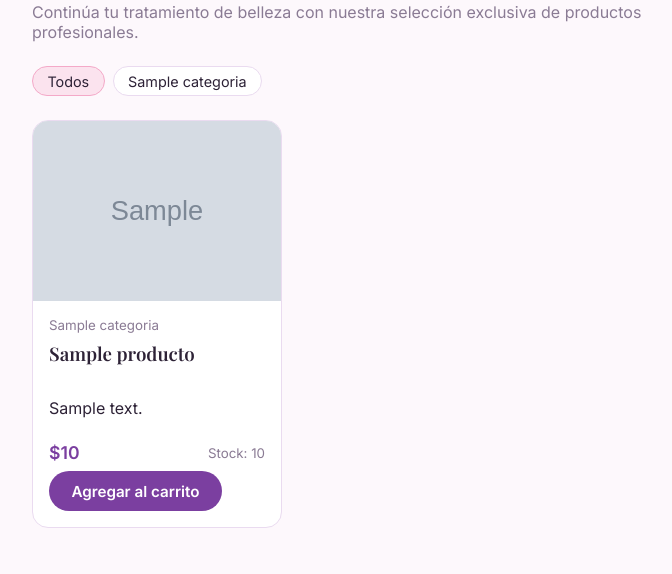
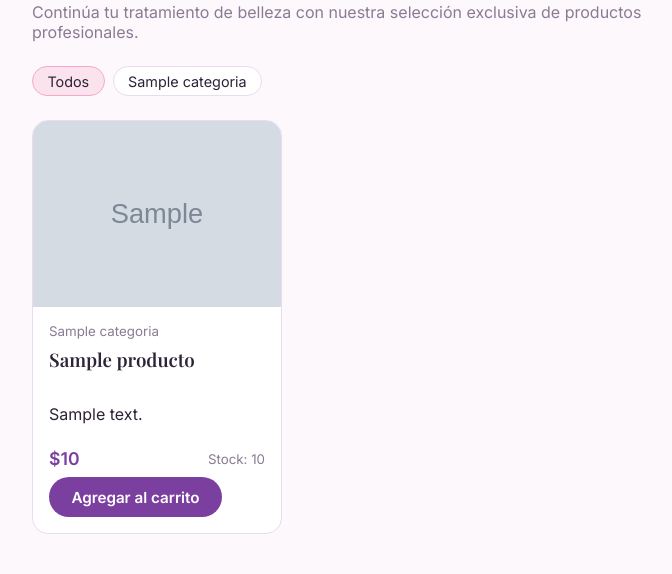
Before and after one commit to Varconbas/Prueba3-Backend, a Django app: page / in a window 1280 px wide. Shown: the part 199-773 px from the top of the page, without its empty margins (78-750 px from the left). Run offline with Django 5.2, Linux system fonts and the light colour scheme; tables that the repository leaves empty hold one stand-in row (values such as "Sample post"); grey boxes marked "Sample" are stand-in pictures; some web fonts are replaced.

Commit message:
Update style.css
Se cambio el estilo de las cartas

```diff
--- a/tienda/static/tienda/css/style.css
+++ b/tienda/static/tienda/css/style.css
@@ -43,7 +43,7 @@ a { color: inherit; text-decoration: none; }
 /* Tarjetas / grilla */
 .grid { display: grid; grid-template-columns: repeat(auto-fill, minmax(240px, 1fr)); gap: 1.25rem; margin-top: 1rem; }
 .card { background: var(--white); border: 1px solid var(--border); border-radius: 16px; overflow: hidden; display: flex; flex-direction: column; }
-.card img, .img-placeholder { width: 100%; height: 180px; object-fit: cover; }
+.card img, .img-placeholder { width: 100%; aspect-ratio: 4 / 3; object-fit: cover; }
 .img-placeholder { display: grid; place-items: center; background: linear-gradient(135deg, var(--pink-soft), #e8d5f5); font: 600 3rem 'Playfair Display', serif; color: var(--purple); }
 .card-body { padding: 1rem; display: flex; flex-direction: column; gap: .5rem; flex: 1; }
 .card-footer { display: flex; justify-content: space-between; align-items: center; }
```
